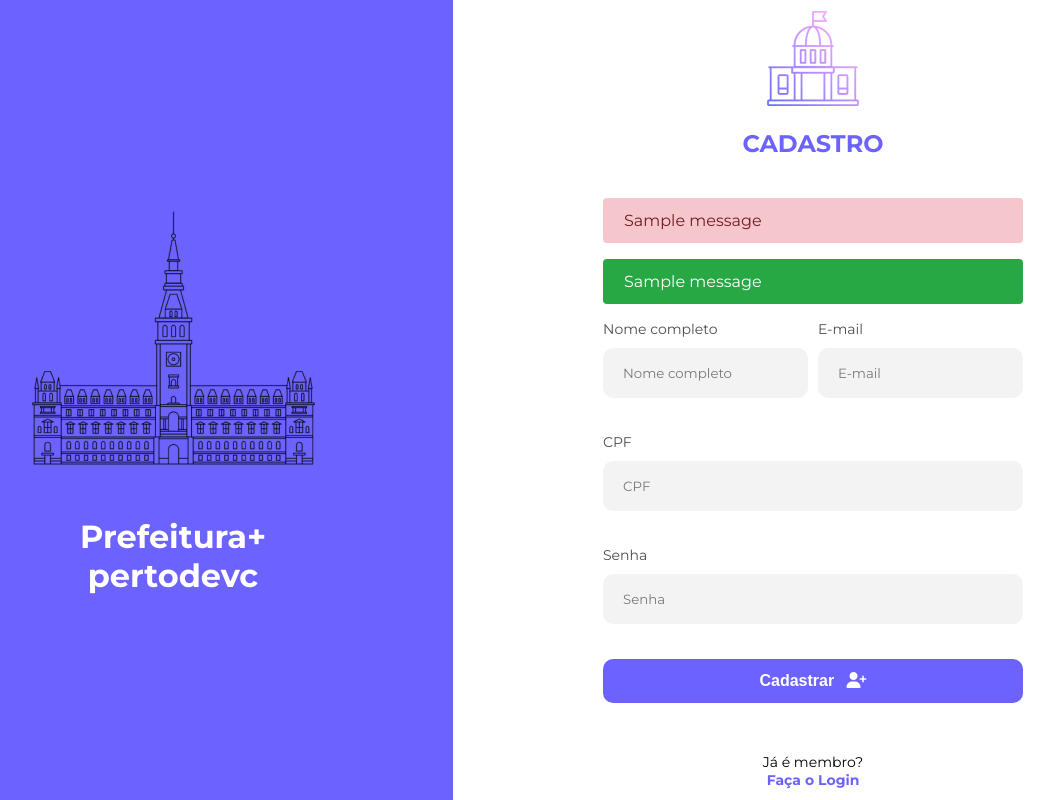
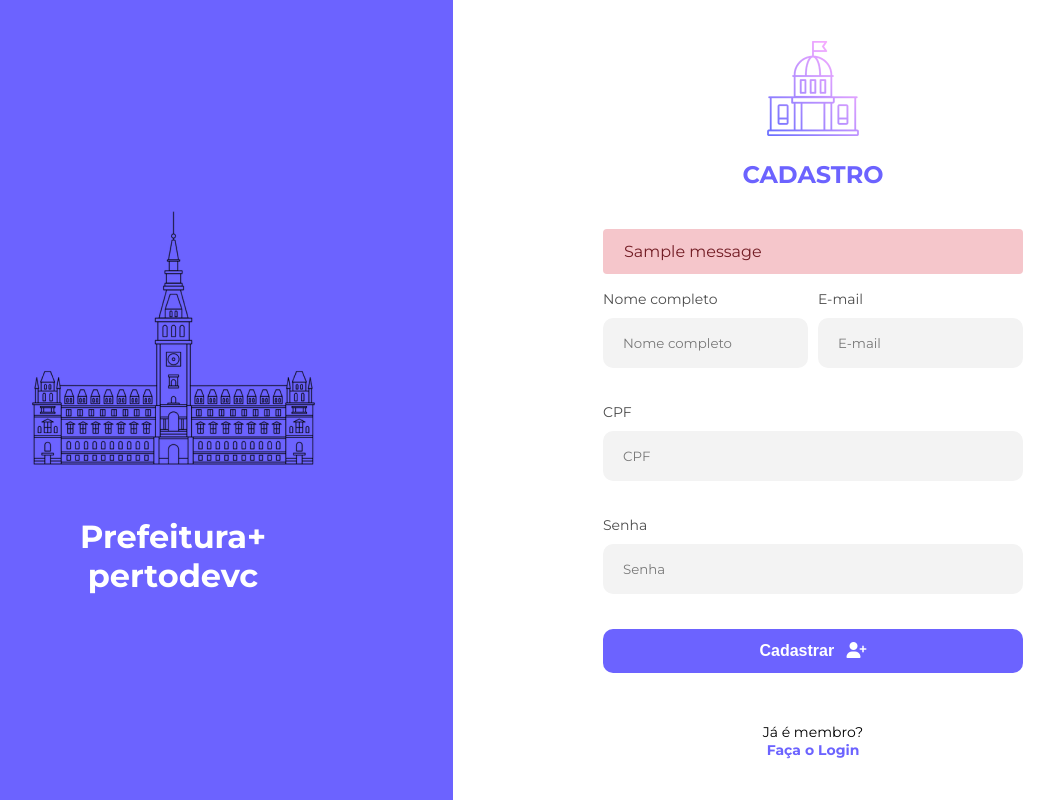
Before and after one commit to beatrizrckr97/prefeitura-proxima-app-updates, a Django app: page /cadastro/ in a window 1280 px wide. Shown: the whole page, without its empty margins (107-1161 px from the left). Run offline with Django 5.2, Linux system fonts and the light colour scheme; tables that the repository leaves empty hold one stand-in row (values such as "Sample post"); one stand-in notice (Sample message) is shown.

Commit message:
atualização do read.me e mudança no template de cadastro

```diff
--- a/prefeitura_proxima_app/templates/core/cadastro.html
+++ b/prefeitura_proxima_app/templates/core/cadastro.html
@@ -27,14 +27,7 @@
                 </ul>
             {% endif %}
 
-            <!-- Mensagens de sucesso -->
-            {% if messages %}
-                {% for message in messages %}
-                    <div class="success-message">
-                        {{ message }}
-                    </div>
-                {% endfor %}
-            {% endif %}
+
 
             <form class="call" method="POST">
                 {% csrf_token %}
```
Also changed, not shown: README.Md.
